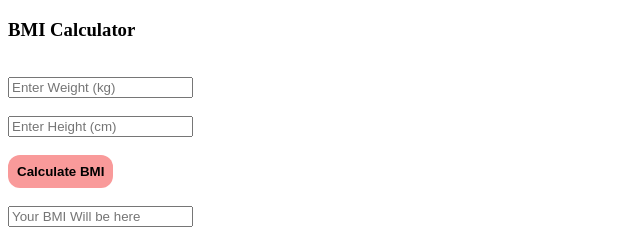
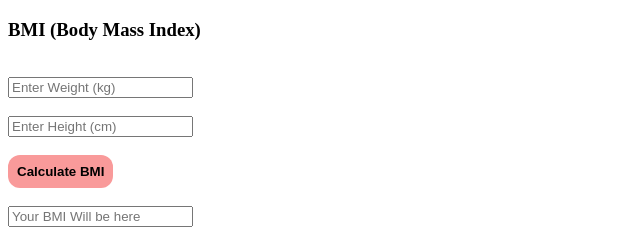
Before and after one commit to fildzaaz/BMI-Calculator, a plain HTML site: page index.html in a window 1280 px wide. Shown: the top 240 px of the page, 0-640 px from the left. Drawn offline with Linux system fonts and the light colour scheme.

Commit message:
Name Changed

```diff
--- a/index.html
+++ b/index.html
@@ -9,7 +9,7 @@
 <body>
 	<div>
 		<form name="techBMI">
-		<h3>BMI Calculator</h3>
+		<h3>BMI (Body Mass Index)</h3>
 		<br/>
 		<input type="text" name="weight" placeholder="Enter Weight (kg)" size="20"><br /><br/>
 		<input type="text" name="height" placeholder="Enter Height (cm)" size="20"><br /><br/>
```
